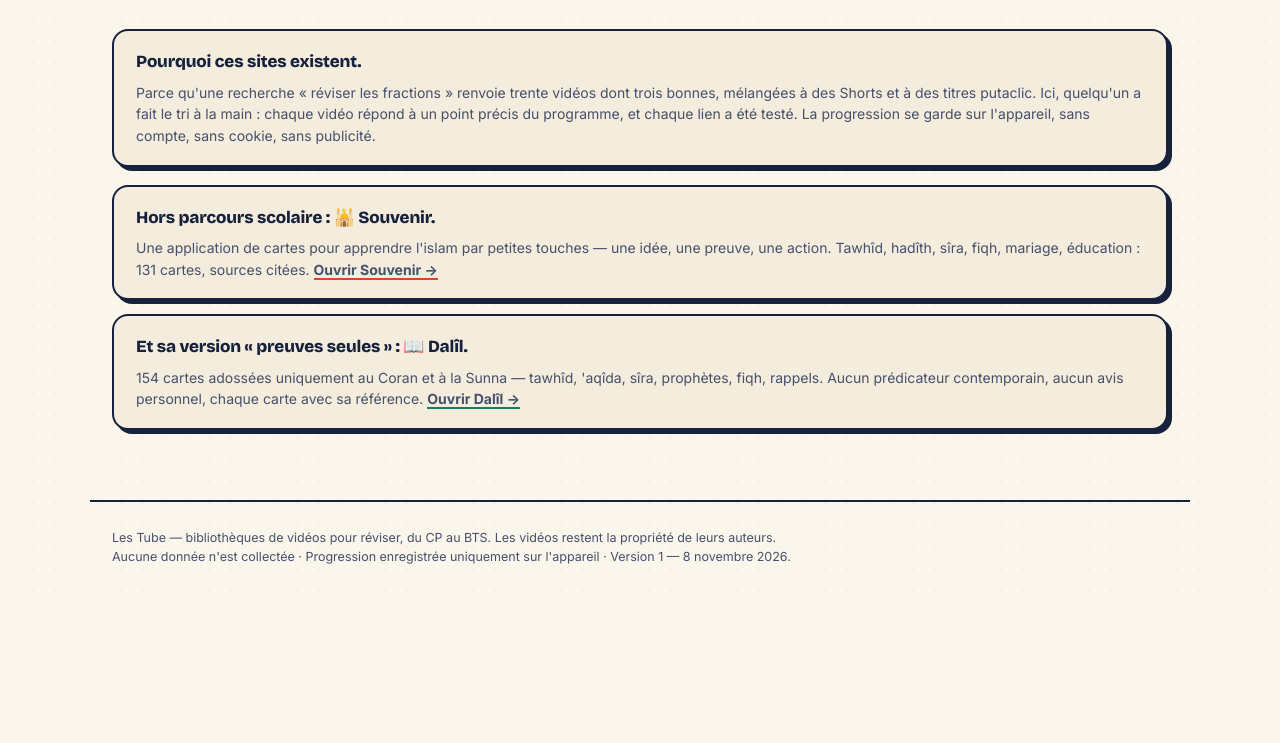
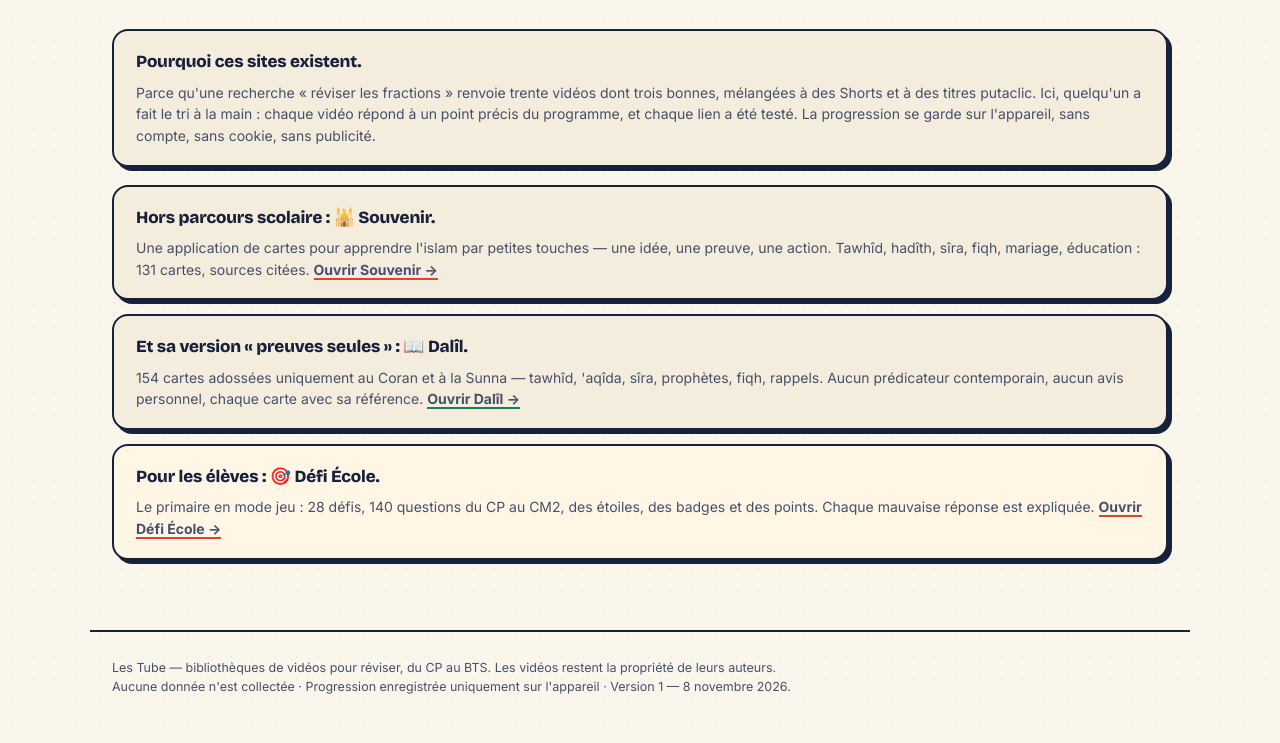
Before and after one commit to hassanijacques-boop/tube, a plain HTML site: page index.html in a window 1280 px wide. Shown: the part 1114-1857 px from the top of the page. Before the commit the page ends 1727 px from the top, so only its background shows below. Drawn offline with nearby package versions, Linux system fonts and the light colour scheme.

Commit message:
Lien vers Defi Ecole

```diff
--- a/index.html
+++ b/index.html
@@ -154,6 +154,10 @@ footer{max-width:1100px;margin:0 auto;padding:26px 22px 46px;color:var(--ink2);f
     <b>Et sa version « preuves seules » : 📖 Dalîl.</b>
     <p>154 cartes adossées uniquement au Coran et à la Sunna — tawhîd, 'aqîda, sîra, prophètes, fiqh, rappels. Aucun prédicateur contemporain, aucun avis personnel, chaque carte avec sa référence. <a href="https://hassanijacques-boop.github.io/dalil/" style="border-bottom:2px solid var(--lycee);font-weight:700">Ouvrir Dalîl →</a></p>
   </div>
+  <div class="note" style="margin-top:14px;background:#FFF6E5">
+    <b>Pour les élèves : 🎯 Défi École.</b>
+    <p>Le primaire en mode jeu : 28 défis, 140 questions du CP au CM2, des étoiles, des badges et des points. Chaque mauvaise réponse est expliquée. <a href="https://hassanijacques-boop.github.io/defi-ecole/" style="border-bottom:2px solid var(--ecole);font-weight:700">Ouvrir Défi École →</a></p>
+  </div>
 </main>
 
 <footer>
```
